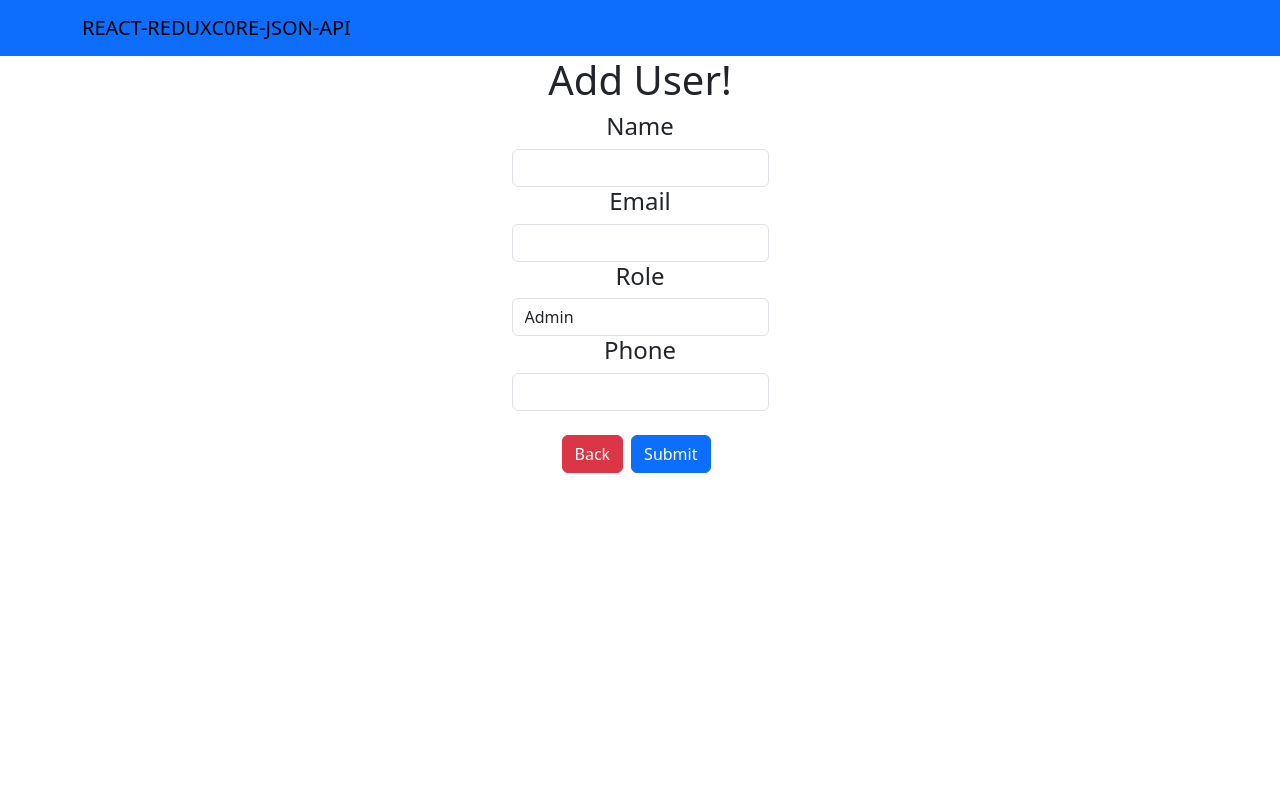
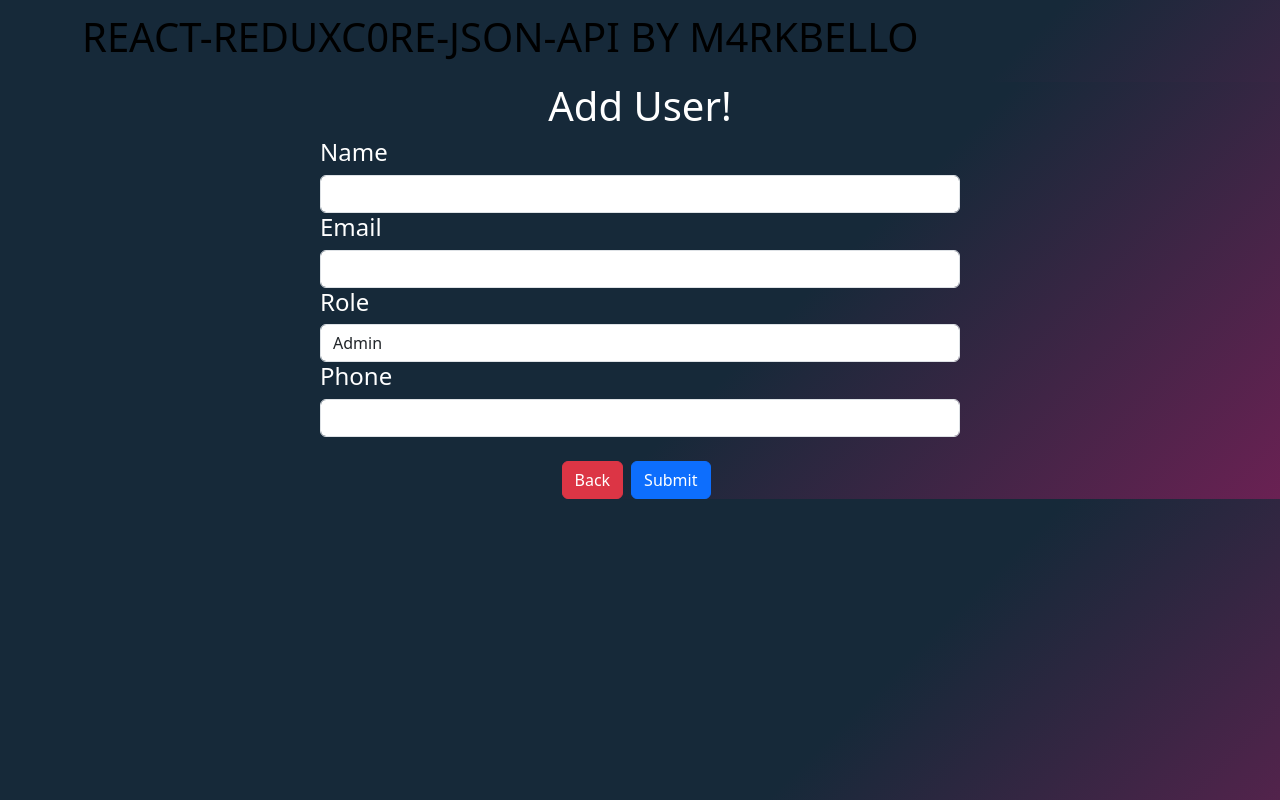
Before and after one commit to m4rkbello/REACTJS-REDUX-JSON-API-CRUD, a React (Create React App) app in the folder client/: page /user/add in a window 1280 px wide. Built offline with nearby package versions, Linux system fonts and the light colour scheme.

Commit message:
ADD USER, SHOW TOASTER AND CUSTUMIZED COLOR SCHEME

```diff
--- a/client/src/App.css
+++ b/client/src/App.css
@@ -1,5 +1,6 @@
-/* .App {
+.App {
   text-align: center;
+  background: linear-gradient(135deg, #162939 60%, #6a2153);
 }
 
 .App-logo {
@@ -14,7 +15,7 @@
 }
 
 .App-header {
-  background-color: #282c34;
+  /* background-color: #282c34; */
   min-height: 100vh;
   display: flex;
   flex-direction: column;
@@ -22,6 +23,7 @@
   justify-content: center;
   font-size: calc(10px + 2vmin);
   color: white;
+  background: linear-gradient(135deg, #162939 60%, #6a2153);
 }
 
 .App-link {
@@ -35,12 +37,38 @@
   to {
     transform: rotate(360deg);
   }
-} */
+}
 
 .userlist, .userHeader{
   text-align: center;
+  color: white;
 }
 
 .buttonAdd{
   text-align: right;
+  color: white;
 }
+
+.text-Choi{
+  text-align: left;
+  color: white;
+}
+
+.addUserText{
+  text-align: center;
+  color: white;
+}
+
+.reactreduxaxiosjsonserver{
+  font-weight: bolder;
+  font-size: 20px;
+
+}
+
+.navbar-color{
+  /* background: linear-gradient(217deg, rgba(255,0,0,.8), rgba(255,0,0,0) 70.71%),
+  linear-gradient(127deg, rgba(0,255,0,.8), rgba(0,255,0,0) 70.71%),
+  linear-gradient(336deg, rgba(0,0,255,.8), rgba(0,0,255,0) 70.71%) */
+  /* background: linear-gradient(135deg, orange 60%, cyan); */
+  background: linear-gradient(135deg, #162939 60%, #6a2153);
+}
--- a/client/src/App.js
+++ b/client/src/App.js
@@ -1,4 +1,4 @@
-import logo from './logo.svg';
+
 import { BrowserRouter as Router, Route, Link, Routes } from 'react-router-dom';
 import './App.css';
 import Home from './Components/Home';
--- a/client/src/Components/AddUser.js
+++ b/client/src/Components/AddUser.js
@@ -11,15 +11,15 @@ const [phone, phonechange] = useState('');
     const [role, rolechange] = useState('');
 
     //add useDispatch para mapasa ang data sa backend
-const dispatch=useDispatch();
+    const dispatch = useDispatch();
 
     //useNavigate after add adto sa path: 127.0.0.1/users
-const navigate=useNavigate();
+    const navigate = useNavigate();
 
     //nag gunit ug data na gikan sa input fields
     //functtion para ipasa ang data sa dispatch
     const handleSubmitAddUser = (e) => {
-    const userobj = {name, email, phone, role};
+        const userobj = { name, email, phone, role };
         e.preventDefault();
         dispatch(DispatchAddUser(userobj));
         console.log("DATA ONCHANGE", userobj);
@@ -28,39 +28,43 @@ const handleSubmitAddUser = (e) => {
 
 
     return (
-        <div>
-            <div className="card-body d-flex justify-content-center align-items-center">
+        <div className="navbar-color">
+            <div className="col-12 navbar-color">
+
+            <div className="card-header">
+                <h1 className="addUserText">Add User!</h1>
+            </div>
+                <form onSubmit={handleSubmitAddUser} >
                     <center>
-                 <form onSubmit={handleSubmitAddUser} >
-                 <div className="card-header">
-                 <h1>Add User!</h1>
-                 </div>
-                 <div className="col-12">
+
+                    <div className="col-6">
                         <div className="form-group">
-                 <h4>Name</h4>
-                 <input type="text" value={name} onChange={e=>namechange(e.target.value)} className="form-control">
-                 </input>
+                            <h4 className="text-Choi">Name</h4>
+                            <input type="text" value={name} onChange={e => namechange(e.target.value)} className="form-control" required/>
+
                         </div>
                     </div>
-                        <div className="col-12">
+                    <div className="col-6">
                     <div className="form-group">
-                                <h4>Email</h4>
-                                <input type="email" value={email} onChange={e=>emailchange(e.target.value)} className="form-control">
-                                </input>
+                    <h4 className="text-Choi">Email</h4>
+                    <input type="email" value={email} onChange={e => emailchange(e.target.value)} className="form-control" required/>
+
                         </div>
                     </div>
-                        <div className="col-12">
+                    <div className="col-6">
                         <div className="form-group">
-                                <h4>Role</h4>
-                                <select value={role} onChange={e=>rolechange(e.target.value)} className="form-control">
+                        <h4 className="text-Choi">Role</h4>
+                            <select value={role} onChange={e => rolechange(e.target.value)} className="form-control" required>
                                 <option value="Admin">Admin</option>
                                 <option value="Staff">Staff</option>
                             </select>
                         </div>
+                    </div>
+                    <div className="col-6">
                         <div className="form-group">
-                                <h4>Phone</h4>
-                                <input type="text" value={phone} onChange={e=>phonechange(e.target.value)} className="form-control">
-                                </input>
+                        <h4 className="text-Choi">Phone</h4>
+                            <input type="text" value={phone} onChange={e => phonechange(e.target.value)} className="form-control" required />
+
                         </div>
                     </div>
                     <div className="card-footer">
@@ -68,9 +72,10 @@ const handleSubmitAddUser = (e) => {
                     <Link to={'/user'} className="btn btn-danger">Back</Link>
                     <button className="btn btn-primary mx-2" type="submit">Submit</button>
                     </div>
+                    </center>
 
                 </form>
-                        </center>
+
             </div>
         </div>
     );
--- a/client/src/Components/Reusable/NavBar.js
+++ b/client/src/Components/Reusable/NavBar.js
@@ -1,11 +1,12 @@
 import Container from 'react-bootstrap/Container';
 import Navbar from 'react-bootstrap/Navbar';
 
+
 function NavBar() {
   return (
-    <Navbar expand="lg" className="bg-primary">
+    <Navbar expand="lg" className="reactreduxaxiosjsonserver">
       <Container>
-        <Navbar.Brand href="#">REACT-REDUXC0RE-JSON-API</Navbar.Brand>
+        <Navbar.Brand href="" className="reactreduxaxiosjsonserver"><h1>REACT-REDUXC0RE-JSON-API BY M4RKBELLO</h1></Navbar.Brand>
       </Container>
     </Navbar>
   );
--- a/client/src/Components/UserList.js
+++ b/client/src/Components/UserList.js
@@ -13,7 +13,7 @@ const UserList = (props) => {
         props.loaduser();
     }, [])
 
-    const handleDelete =(code) =>{
+    const handleDelete = (code) => {
         if(window.confirm("DO YOU WANT TO DELETE?")){
             props.removeuser(code);
             props.loaduser();
@@ -21,16 +21,10 @@ const UserList = (props) => {
         }
     }
 
-
     return (
-        //argument kung galoading ba or wala
-        props.user.loading ? <div><h1>Loading...paghulat!</h1></div> : props.user.errmessage ? <div>{props.user.errmessage}</div>
-            :
         <div>
             <ToastContainer />
-
-                <div className="col-8 text mx-auto">
-
+            <div className="navbar-color col-8 text mx-auto">
                 <div className="card-header userlist"></div>
                 <h1 className='userHeader'>User List!</h1>
                 <div className="buttonAdd">
@@ -50,8 +44,8 @@ const UserList = (props) => {
                         </tr>
                     </thead>
                     <tbody>
-                            {
-                                props.user.userlist && props.user.userlist.map((item, index) =>
+                        {props.user.userlist && props.user.userlist.length > 0 ? (
+                            props.user.userlist.map((item, index) =>
                                 <tr key={index}>
                                     <td>{item.id}</td>
                                     <td>{item.name}</td>
@@ -59,37 +53,36 @@ const UserList = (props) => {
                                     <td>{item.phone}</td>
                                     <td>{item.role}</td>
                                     <td className=''>
-
                                         <Link to={'/user/edit/'+item.id} className="btn btn-warning">Edit</Link>
-
                                         <button onClick={()=>{handleDelete(item.id)}} className="btn btn-danger">Delete</button>
-
                                     </td>
                                 </tr>
-
                             )
-                            }
+                        ) : (
+                            <tr>
+                                <td colSpan="6"><h1>
+                                NO DATA!
+                                </h1></td>
+                            </tr>
+                        )}
                     </tbody>
-
                 </table>
             </div>
         </div>
     );
 }
 
-//magbirag data ipasa sa mga components
-const mapToStateToProps = (state) => {
+const mapStateToProps = (state) => {
     return {
         user: state.user
     }
 }
 
-//maglabayg data sa serverside
 const mapDispatchToProps = (dispatch) => {
     return {
         loaduser: () => dispatch(FetchUserList()),
-        removeuser: (code) =>dispatch(RemoveUser(code))
+        removeuser: (code) => dispatch(RemoveUser(code))
     }
 }
 
-export default connect(mapToStateToProps, mapDispatchToProps)(UserList);
+export default connect(mapStateToProps, mapDispatchToProps)(UserList);
--- a/client/src/index.css
+++ b/client/src/index.css
@@ -5,6 +5,8 @@ body {
     sans-serif;
   -webkit-font-smoothing: antialiased;
   -moz-osx-font-smoothing: grayscale;
+  background: linear-gradient(135deg, #162939 60%, #6a2153);
+  background-color: #162939; /* Set the background color here */
 }
 
 code {
```
Also changed, not shown: client/src/Data/db.json (+1 -37 lines). Lines whose indentation alone changed are shown as unchanged.
